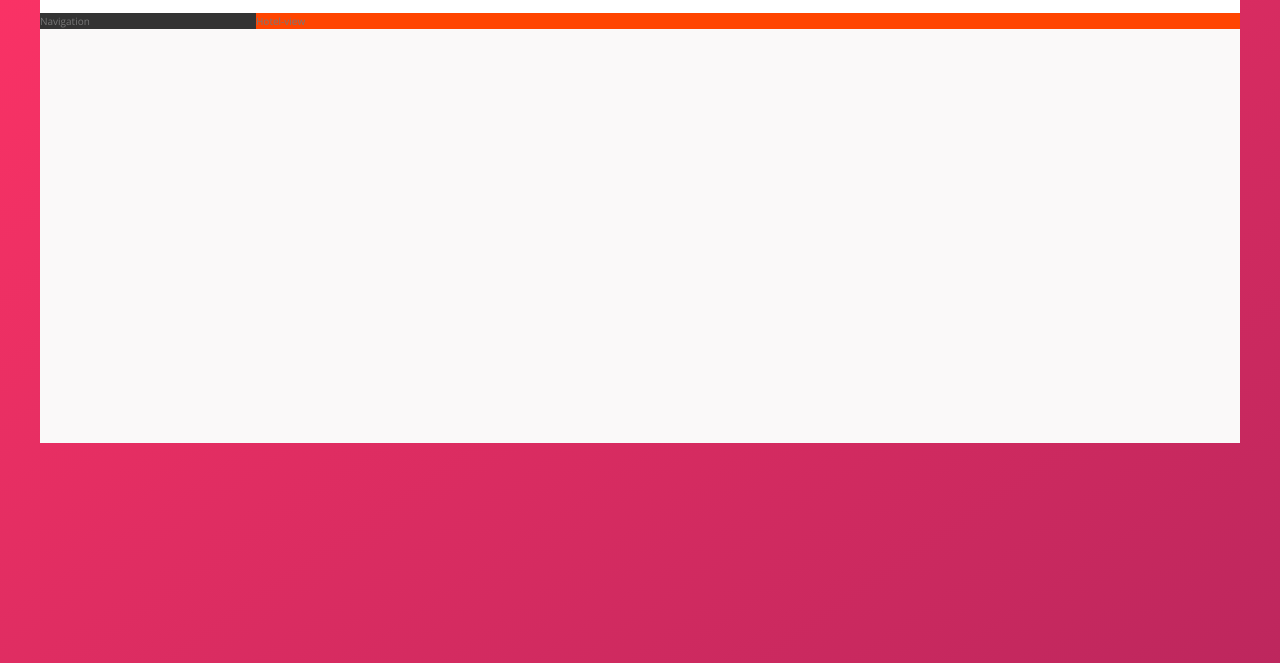
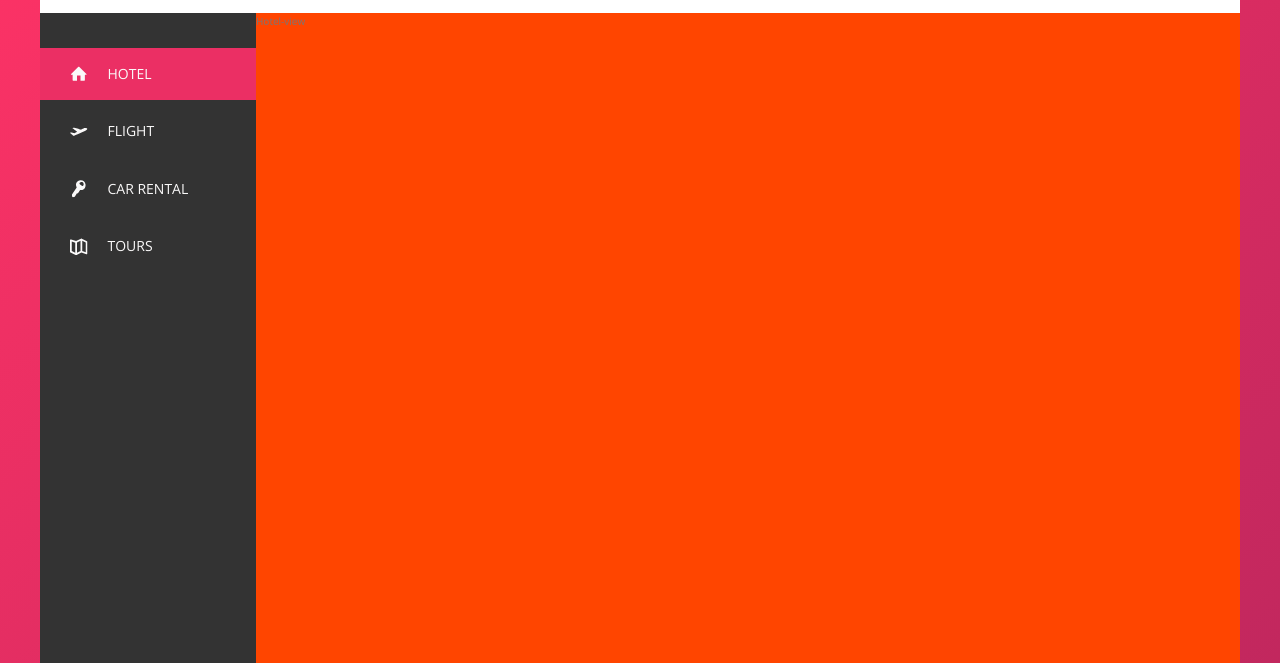
Before and after one commit to EugeneLevkovych/Trillo-flex, a website built with Vite: page src/index.html in a window 1280 px wide. Shown: the part 137-800 px from the top of the page. Built offline with nearby package versions, Linux system fonts and the light colour scheme.

Commit message:
add sidebar

```diff
--- a/package.json
+++ b/package.json
@@ -1,5 +1,5 @@
 {
-  "name": "Trillo-flex",
+  "name": "trillo-flex",
   "private": true,
   "version": "1.0.0",
   "type": "module",
@@ -13,7 +13,7 @@
     "postcss": "^8.4.41",
     "postcss-sort-media-queries": "^5.2.0",
     "sass": "^1.86.0",
-    "vite": "^5.4.6"
+    "vite": "^6.2.2"
   },
   "author": "Eugene",
   "license": "ISC",
--- a/src/index.html
+++ b/src/index.html
@@ -42,7 +42,43 @@
       </header>
       <div class="content">
         <nav class="sidebar">
-          Navigation
+          <ul class="side-nav">
+            <li class="side-nav__item side-nav__item--active">
+              <a href="#" class="side-nav__link">
+                <svg class="side-nav__icon">
+                  <use href="img/sprite.svg#icon-home"></use>
+                </svg>
+                <span>Hotel</span>
+              </a>
+            </li>
+            <li class="side-nav__item">
+              <a href="#" class="side-nav__link">
+                <svg class="side-nav__icon">
+                  <use href="img/sprite.svg#icon-aircraft-take-off"></use>
+                </svg>
+                <span>Flight</span>
+              </a>
+            </li>
+            <li class="side-nav__item">
+              <a href="#" class="side-nav__link">
+                <svg class="side-nav__icon">
+                  <use href="img/sprite.svg#icon-key"></use>
+                </svg>
+                <span>Car rental</span>
+              </a>
+            </li>
+            <li class="side-nav__item">
+              <a href="#" class="side-nav__link">
+                <svg class="side-nav__icon">
+                  <use href="img/sprite.svg#icon-map"></use>
+                </svg>
+                <span>Tours</span>
+              </a>
+            </li>
+          </ul>
+          <div class="legal">
+            &copy; 2017 by trillo.All rights reserved.
+          </div>
         </nav>
         <main class="hotel-view">
           Hotel-view
--- a/src/scss/_components.scss
+++ b/src/scss/_components.scss
@@ -113,3 +113,70 @@
         margin-right: 1rem;
     }
 }
+/////////////////////////////////////
+//SIDE NAVIGATION
+.side-nav {
+    font-size: 1.4rem;
+    list-style: none;
+    margin-top: 3.5rem;
+
+    &__item {
+     position: relative;
+
+     &:not(:last-child) {
+        margin-bottom: .5rem;
+     }
+    }
+
+    &__item::before {
+     content: "";
+     position: absolute;
+     top: 0;
+     left: 0;
+     height: 100%;
+     width: 3px;
+     background-color: var(--color-primary);
+     transform: scale(0);
+     transition: transform .2s,
+                 width .4s cubic-bezier(1,0,0,1) .2s,
+                 background-color .1s;
+    }
+
+    &__item:hover::before,
+    &__item--active::before {
+        transform: scale(1);
+        width: 100%;
+    }
+
+    &__item:active::before {
+       background-color: var(--color-primary-light);
+    }
+
+    &__link:link,
+    &__link:visited {
+      color: var(--color-grey-light-1);
+      text-decoration: none;
+      text-transform: uppercase;
+      padding: 1.5rem 3rem;
+      position: relative;
+      z-index: 10;
+
+      display: flex;
+      align-items: center;
+    }
+
+    &__icon {
+       width: 1.75rem;
+       height: 1.75rem;
+       margin-right: 2rem;
+       fill: currentColor;
+    }
+}
+/////////////////////////////////////
+//LEGAL TEXT
+.legal {
+    font-size: 1.2rem;
+    color: var(--color-grey-light-4);
+    text-align: center;
+    padding: 2.5rem;
+}
--- a/src/scss/_layout.scss
+++ b/src/scss/_layout.scss
@@ -25,9 +25,13 @@
 .sidebar {
 background-color: var(--color-grey-dark-1);
 flex: 0 0 18%;
+display: flex;
+flex-direction: column;
+justify-content: space-between;
 }
 
 .hotel-view {
 background-color: orangered;
 flex: 1;
+height: 80rem;
 }
```
Also changed, not shown: 1 other file.
